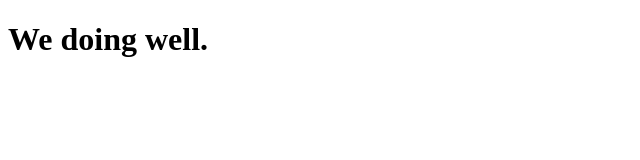
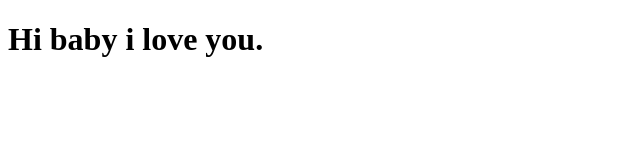
Before and after one commit to akjha992/coursera-test, a plain HTML site: page site/index.html in a window 1280 px wide. Shown: the whole page, without its empty margins (0-640 px from the left). Drawn offline with Linux system fonts and the light colour scheme.

Commit message:
changed with shruti

```diff
--- a/site/index.html
+++ b/site/index.html
@@ -4,6 +4,7 @@
 	<title>Hello Coursera</title>
 </head>
 <body>
-<h1>We doing well.</h1>
+<h1>Hi baby i love you.
+</h1>
 </body>
 </html>
```
